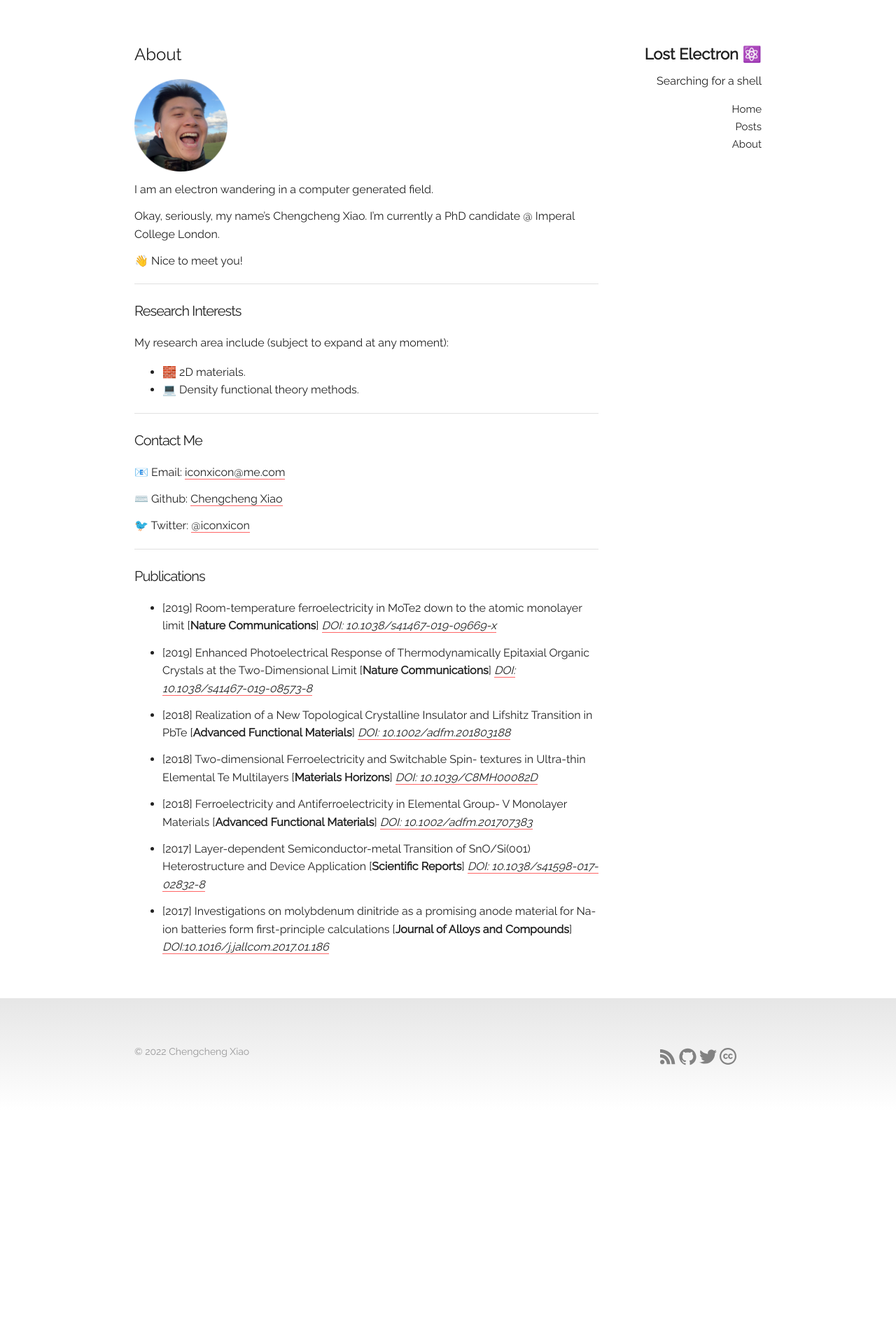
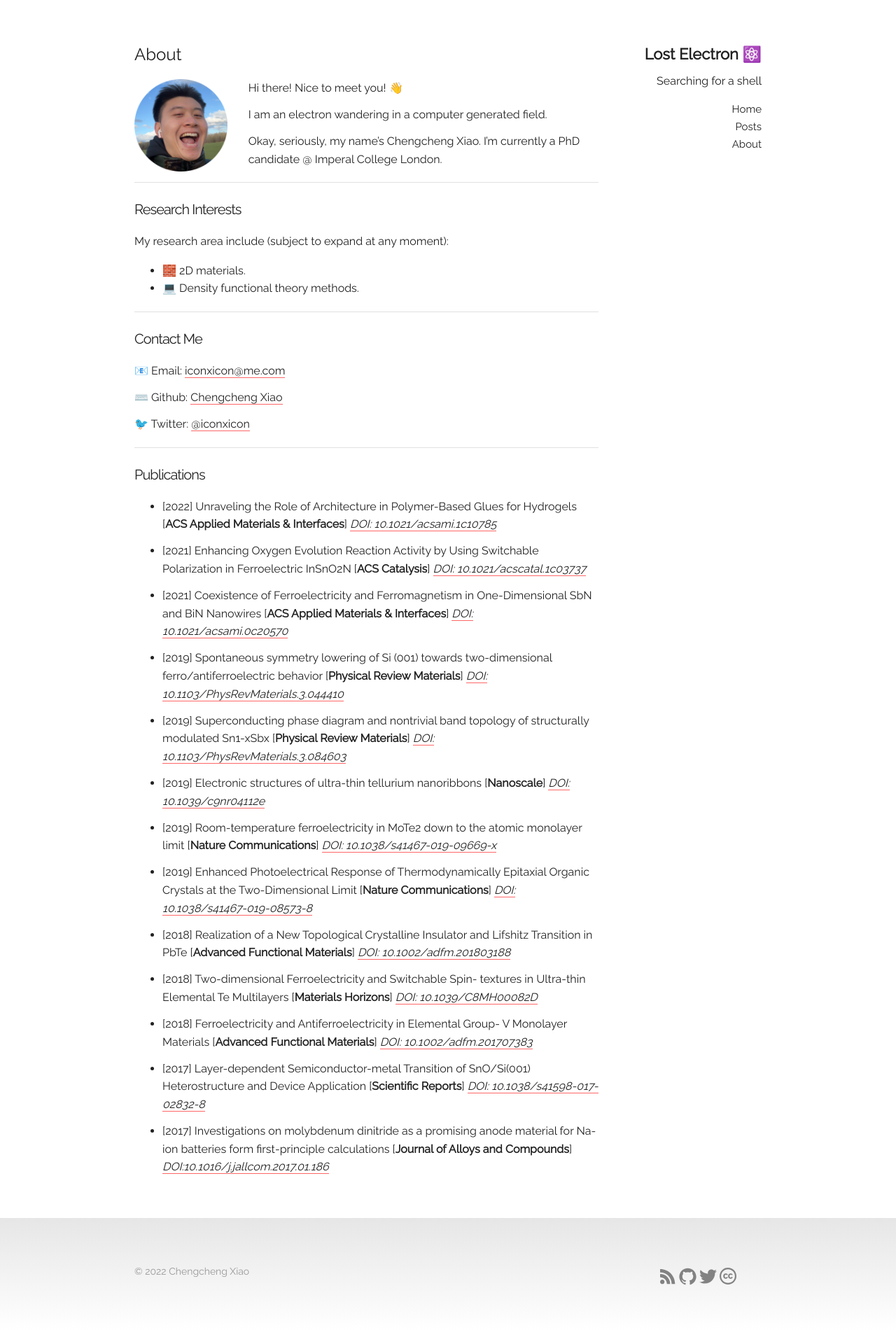
Before and after one commit to Chengcheng-Xiao/Chengcheng-Xiao.github.io, a Jekyll site: the page built from about.md, in a window 1280 px wide. Shown: the whole page at 70% size. Built offline with Jekyll 4.4.1, drawn with Linux system fonts in a browser that asks for light colours; nearby versions of some CDN libraries; before the commit the page ends 1586 px from its top, so only the background shows below that.

Commit message:
Update about.md

```diff
--- a/about.md
+++ b/about.md
@@ -4,13 +4,37 @@
 permalink: /about/
 ---
 
-<img style='filter: invert(0%);' src="{{site.baseurl}}/assets/img/Profile_pic.png" width="20%">
+<style>
+.wave {
+  animation-name: wave-animation;  /* Refers to the name of your @keyframes element below */
+  animation-duration: 2.5s;        /* Change to speed up or slow down */
+  animation-iteration-count: infinite;  /* Never stop waving :) */
+  transform-origin: 70% 70%;       /* Pivot around the bottom-left palm */
+  display: inline-block;
+}
+
+@keyframes wave-animation {
+    0% { transform: rotate( 0.0deg) }
+   10% { transform: rotate(14.0deg) }  /* The following five values can be played with to make the waving more or less extreme */
+   20% { transform: rotate(-8.0deg) }
+   30% { transform: rotate(14.0deg) }
+   40% { transform: rotate(-4.0deg) }
+   50% { transform: rotate(10.0deg) }
+   60% { transform: rotate( 0.0deg) }  /* Reset for the last half to pause */
+  100% { transform: rotate( 0.0deg) }
+}
+</style>
+
+
+<img align="left" style='filter: invert(0%);padding-right: 30px;' src="{{site.baseurl}}/assets/img/Profile_pic.png" width="20%">
+
+Hi there! Nice to meet you! <span class="wave">👋 </span>
 
 I am an electron wandering in a computer generated field.
 
 Okay, seriously, my name's Chengcheng Xiao. I'm currently a PhD candidate @ Imperal College London.
 
-👋 Nice to meet you!
+
 
 ---
 
@@ -34,6 +58,18 @@
 
 ### Publications
 
+ - [2022] Unraveling the Role of Architecture in Polymer-Based Glues for Hydrogels [**ACS Applied Materials & Interfaces**] [_DOI: 10.1021/acsami.1c10785_](https://doi.org/10.1021/acsami.1c10785)
+
+ - [2021] Enhancing Oxygen Evolution Reaction Activity by Using Switchable Polarization in Ferroelectric InSnO2N [**ACS Catalysis**] [_DOI: 10.1021/acscatal.1c03737_](https://doi.org/10.1021/acscatal.1c03737)
+
+ - [2021] Coexistence of Ferroelectricity and Ferromagnetism in One-Dimensional SbN and BiN Nanowires [**ACS Applied Materials & Interfaces**] [_DOI: 10.1021/acsami.0c20570_](https://doi.org/10.1021/acsami.0c20570)
+
+ - [2019] Spontaneous symmetry lowering of Si (001) towards two-dimensional ferro/antiferroelectric behavior [**Physical Review Materials**] [_DOI: 10.1103/PhysRevMaterials.3.044410_](https://doi.org/10.1103/PhysRevMaterials.3.044410)
+
+ - [2019] Superconducting phase diagram and nontrivial band topology of structurally modulated Sn1-xSbx [**Physical Review Materials**] [_DOI: 10.1103/PhysRevMaterials.3.084603_](https://doi.org/10.1103/PhysRevMaterials.3.084603)
+
+ - [2019] Electronic structures of ultra-thin tellurium nanoribbons [**Nanoscale**] [_DOI: 10.1039/c9nr04112e_](https://doi.org/10.1039/c9nr04112e_)
+
  - [2019] Room-temperature ferroelectricity in MoTe2 down to the atomic monolayer limit [**Nature Communications**] [_DOI: 10.1038/s41467-019-09669-x_](https://doi.org/10.1038/s41467-019-09669-x)
 
  - [2019] Enhanced Photoelectrical Response of Thermodynamically Epitaxial Organic Crystals at the Two-Dimensional Limit [**Nature Communications**] [_DOI: 10.1038/s41467-019-08573-8_](https://doi.org/10.1038/s41467-019-08573-8)
```
